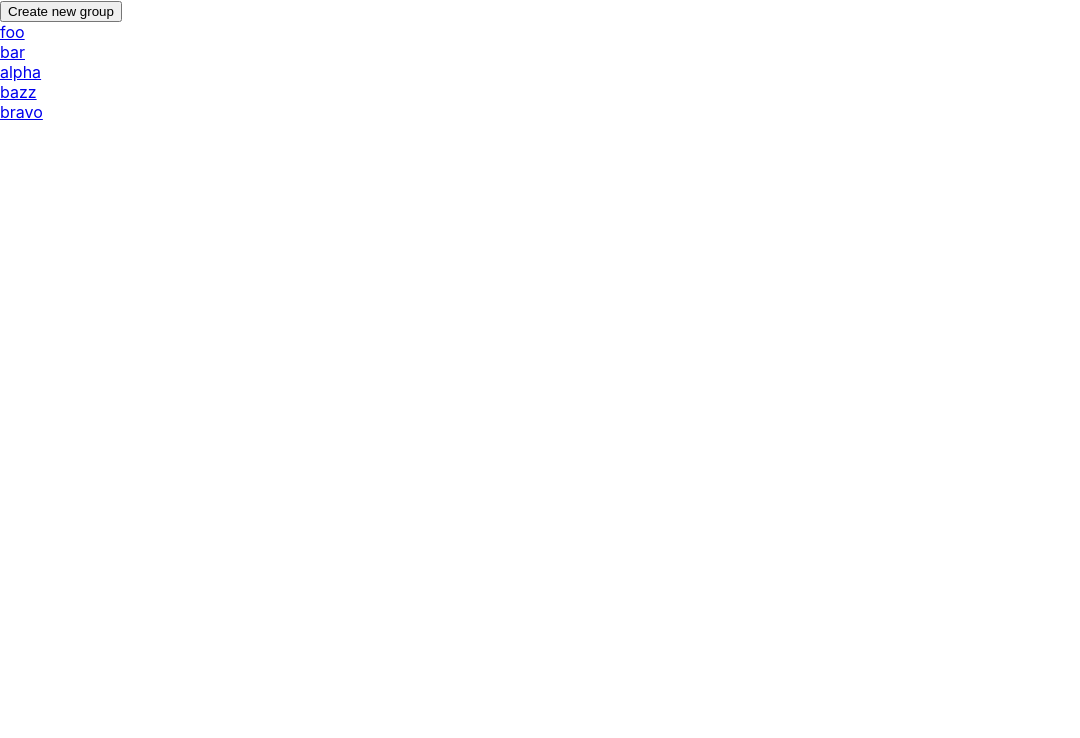
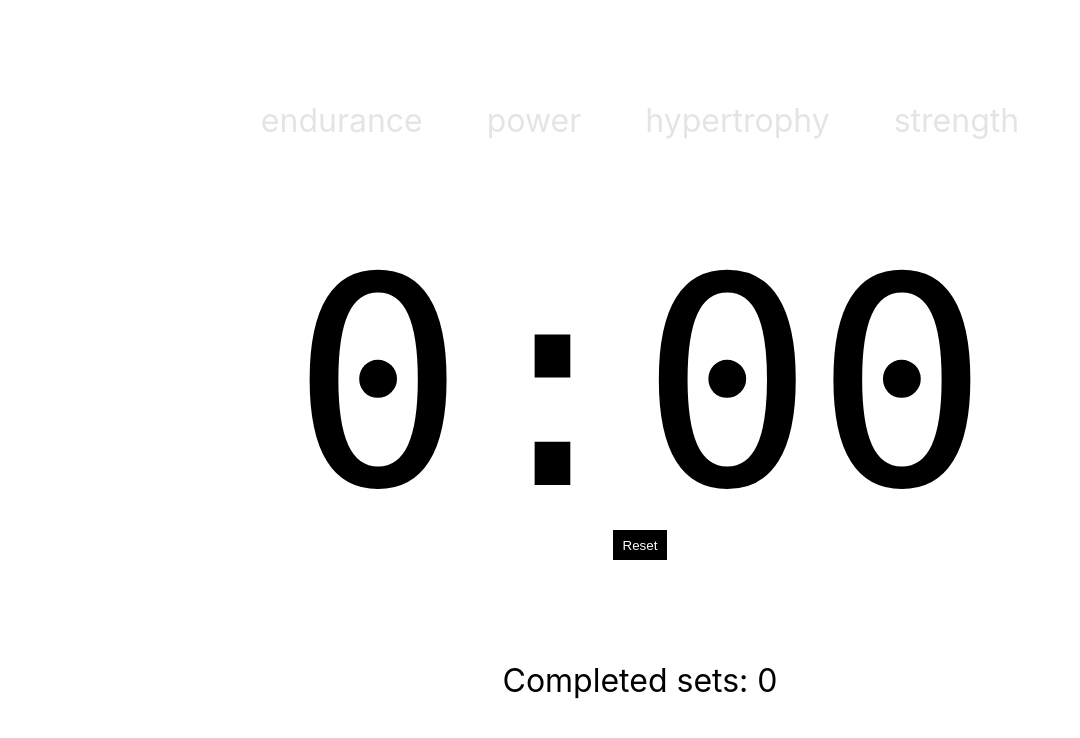
Before and after one commit to wwqrd/gymthing, a React (Create React App) app: page /exercise#/exercise in a window 1280 px wide. Shown: the top 738 px of the page, without its empty margins (0-1080 px from the left). Built offline with nearby package versions, Linux system fonts and the light colour scheme; a web font is replaced by a local one.

Commit message:
The Real MVP

```diff
--- a/package.json
+++ b/package.json
@@ -3,6 +3,7 @@
   "version": "0.1.0",
   "private": true,
   "dependencies": {
+    "classnames": "^2.2.6",
     "lodash": "^4.17.11",
     "luxon": "^1.8.2",
     "react": "^16.6.3",
--- a/src/App.js
+++ b/src/App.js
@@ -2,7 +2,8 @@ import React, { Component } from 'react';
 import Home from './components/Home';
 import Group from './components/Group';
 import Exercise from './components/Exercise';
-import { Switch, Route, Link } from 'react-router-dom';
+import Timer from './components/Timer';
+import { Switch, Route, Link, Redirect } from 'react-router-dom';
 import './App.css';
 
 class App extends Component {
@@ -10,9 +11,11 @@ class App extends Component {
     return (
       <div className="App">
         <Switch>
-          <Route exact path="/exercise/:exerciseId" component={Exercise}/>
+          <Route exact path="/exercise" component={Exercise}/>
+          <Redirect to="/exercise" />
+          {/* <Route exact path="/exercise/:exerciseId" component={Exercise}/>
           <Route exact path="/group/:groupId" component={Group}/>
-          <Route path="/" component={Home}/>
+          <Route path="/" component={Home}/> */}
         </Switch>
       </div>
     );
--- a/src/components/Exercise/Exercise.css
+++ b/src/components/Exercise/Exercise.css
@@ -6,7 +6,9 @@
   position: absolute;
   display: flex;
   flex-direction: column;
-  transition: background-color 500ms ease;
+  transition: background-color 500ms ease,
+    opacity 500ms ease,
+    color 500ms ease;
 }
 
 .Exercise__meta {
@@ -17,26 +19,53 @@
   align-items: center;
 }
 
+.Exercise__phases {
+  display: flex;
+  justify-content: center;
+  align-items: center;
+}
+
+.Exercise__phase {
+  font-size: 2rem;
+  margin: 0 2rem;
+  opacity: 0.1;
+  transition: opacity 500ms ease;
+}
+
+.Exercise__phase--active {
+  font-size: 2rem;
+  margin: 0 2rem;
+  opacity: 1;
+}
+
 .Exercise__timer {
   flex: 0 0 40%;
 }
 
 .Exercise__progress {
-  flex: 0 0 10%;
+  flex: 0 0 30%;
   display: flex;
   flex-direction: column;
   justify-content: center;
   align-items: center;
+  font-size: 2rem;
 }
 
-.Exercise--duration-hypertrophy {
-  background-color: red;
+.Exercise--over-resting {
+  opacity: 0.5;
 }
 
-.Exercise--duration-strength {
-  background-color: orange;
+.Exercise--phase-hypertrophy {
 }
 
-.Exercise--duration-endurance {
-  background-color: green;
+.Exercise--phase-endurance {
+  background-color: #57a773;
 }
+
+.Exercise--phase-power {
+  background-color: #ee6352;
+}
+
+.Exercise--phase-strength {
+  background-color: #08b2e3;
+}
--- a/src/components/Exercise/Exercise.js
+++ b/src/components/Exercise/Exercise.js
@@ -1,62 +1,99 @@
 import React, { PureComponent } from 'react';
-import { connect } from 'react-redux';
+import cx from 'classnames';
 import { Link } from 'react-router-dom';
 import Units from '../Units';
 import Timer from '../Timer';
 import './Exercise.css';
 
-const getPhase = (time) => {
-  if (time < 0.1) { return 'hypertrophy'; }
-  if (time < 0.2) { return 'strength'; }
-  return 'endurance';
+const PHASES = [
+  'endurance',
+  'power',
+  'hypertrophy',
+  'strength',
+];
+
+const getPhases = (time) => {
+  let phases = [];
+  if (time < 1) { phases.push('endurance'); }
+  if (time > 1 && time < 2) { phases.push('power'); }
+  if (time < 2) { phases.push('hypertrophy'); }
+  if (time > 2 && time < 5) { phases.push('strength'); }
+  return phases;
 }
 
 class Exercise extends PureComponent {
+  static defaultProps = {
+    sets: 3,
+    weight: 0,
+    reps: 0,
+  };
+
   constructor(props) {
     super(props);
 
     this.state = {
-      sets: 0,
-      phase: null,
+      completedSets: 0,
+      active: false,
+      phases: [],
     };
   }
 
+  get isOverResting() {
+    return this.state.active && this.state.phases.length === 0;
+  };
+
   handleTimerStart = () => {
-    this.setState({ sets: this.state.sets + 1, phase: getPhase(0) });
+    this.setState({
+      completedSets: this.state.completedSets + 1,
+      active: true,
+      phases: getPhases(0),
+    });
   }
 
   handleTimerStop = () => {
-    this.setState({ sets: 0, phase: null });
+    this.setState({
+      completedSets: 0,
+      active: false,
+      phases: [],
+    });
   }
 
   handleTimerTick = (time) => {
-    this.setState({ phase: getPhase(time.as('minutes')) });
+    this.setState({
+      phases: getPhases(time.as('minutes')*50)
+    });
   }
 
   handleTimerReset = () => {
-    this.setState({ sets: this.state.sets + 1, phase: getPhase(0) });
+    this.setState({
+      completedSets: this.state.completedSets + 1,
+      phases: getPhases(0)
+    });
   }
 
+  renderPhase = (phase) => {
+    const phaseClasses = cx(
+      'Exercise__phase',
+      { 'Exercise__phase--active': this.state.phases.includes(phase) },
+    );
+
+    return <div className={phaseClasses}>{phase}</div>;
+  };
+
   render() {
-    const phaseClass = this.state.phase ? `Exercise--duration-${this.state.phase}` : '';
+    const exerciseClasses = cx(
+      'Exercise',
+      this.state.phases.map(phase => `Exercise--phase-${phase}`),
+      { 'Exercise--over-resting': this.isOverResting },
+    );
 
     return (
-      <div className={`Exercise ${phaseClass}`}>
+      <div className={`${exerciseClasses}`}>
         <div className="Exercise__meta">
-          <Link to={`/group/${this.props.group}`}>
-            Back to group {this.props.group}
-          </Link>
-
-          <div className="Exercise__name">
-            { this.props.name }
-          </div>
-
-          <div className="Exercise__stats">
-            <div>Weight: <Units value={this.props.weight} type="weight" /></div>
-            <div>Reps: {this.props.reps}</div>
+          <div className="Exercise__phases">
+            {PHASES.map(this.renderPhase)}
           </div>
         </div>
-
         <div className="Exercise__timer">
           <Timer
             onStart={this.handleTimerStart}
@@ -67,27 +104,11 @@ class Exercise extends PureComponent {
         </div>
 
         <div className="Exercise__progress">
-          Set {this.state.sets}/{this.props.sets}
+          Completed sets: {this.state.completedSets}
         </div>
       </div>
     );
   }
 }
 
-function mapStateToProps(state, props) {
-  const exercises = state.exercises;
-  const exerciseId = props.match &&
-    props.match.params &&
-    props.match.params.exerciseId;
-  const exercise = exercises.find(
-    exercise => exercise.id === exerciseId,
-  );
-
-  console.log({ exercise, exercises });
-
-  return {
-    ...exercise,
-  };
-}
-
-export default connect(mapStateToProps)(Exercise);
+export default Exercise;
--- a/src/components/Exercise/index.js
+++ b/src/components/Exercise/index.js
@@ -1 +1,18 @@
-export { default } from './Exercise';
+import { connect } from 'react-redux';
+import Exercise from './Exercise';
+
+const mapStateToProps = (state, props) => {
+  const exercises = state.exercises;
+  const exerciseId = props.match &&
+    props.match.params &&
+    props.match.params.exerciseId;
+  const exercise = exercises.find(
+    exercise => exercise.id === exerciseId,
+  );
+
+  return {
+    ...exercise,
+  };
+}
+
+export default connect(mapStateToProps)(Exercise);
--- a/src/components/Timer.css
+++ b/src/components/Timer.css
@@ -21,6 +21,6 @@
   border: 0;
   background: black;
   color: white;
-  width: 50px;
+  padding: 0 10px;
   height: 30px;
 }
--- a/src/components/Timer.js
+++ b/src/components/Timer.js
@@ -81,7 +81,7 @@ class Timer extends Component {
           className="Timer__stop"
           type="button"
           onClick={this.handleClickDone}
-        >Done</button>
+        >Reset</button>
       </div>
     );
   }
@@ -89,6 +89,9 @@ class Timer extends Component {
 
 Timer.defaultProps = {
   onReset: () => {},
+  onStop: () => {},
+  onTick: () => {},
+  onStart: () => {},
 };
 
 export default Timer;
```
Also changed, not shown: 1 other file (tests, documents, lock files or other folders).
